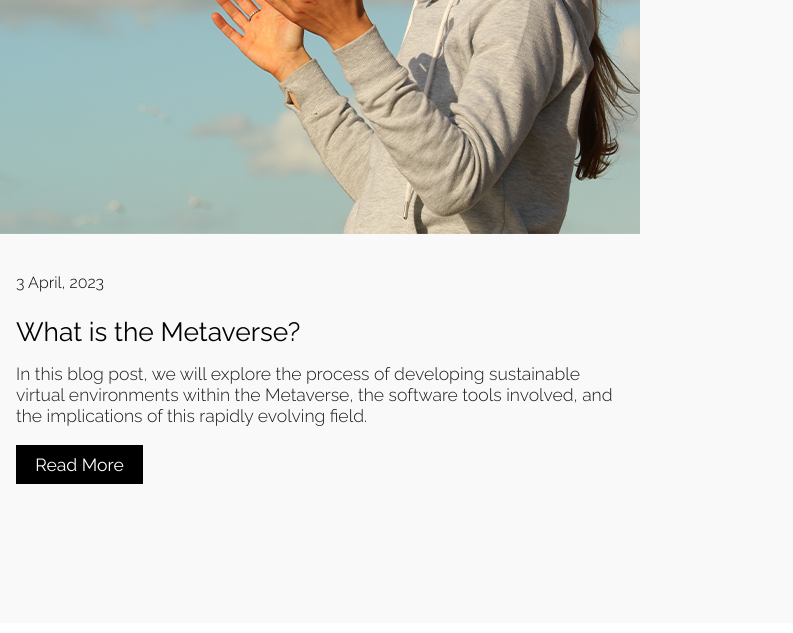
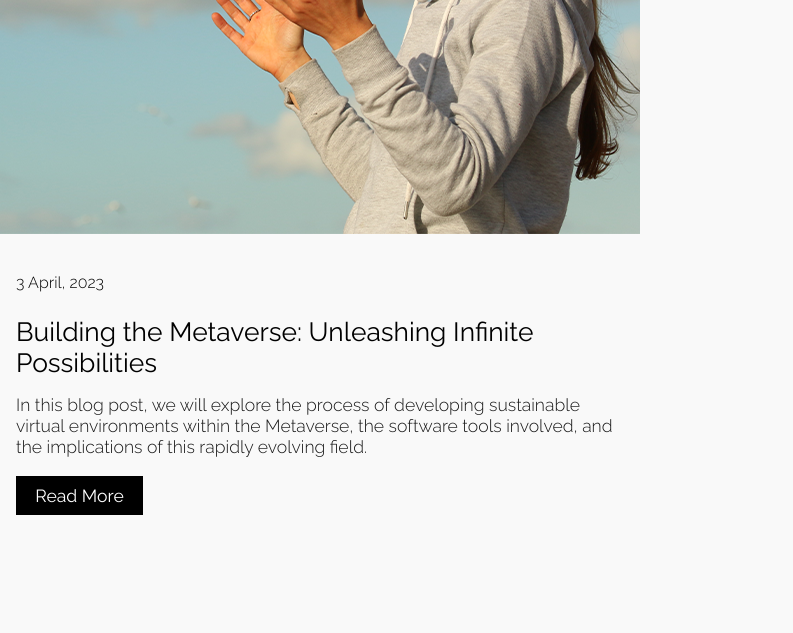
Before and after one commit to vlwhite/ThinkingWell, a plain HTML site: page blog.html in a window 1280 px wide. Shown: the part 950-1583 px from the top of the page, without its empty margins (0-793 px from the left). Drawn offline with nearby package versions, Linux system fonts and the light colour scheme.

Commit message:
Add files via upload

```diff
--- a/blog.html
+++ b/blog.html
@@ -48,7 +48,7 @@
                 </div>
                 <div class="blog-text">
                     <span>3 April, 2023</span>
-                    <h2>What is the Metaverse?</h2>
+                    <h2>Building the Metaverse: Unleashing Infinite Possibilities</h2>
                     <p>In this blog post, we will explore the process of developing sustainable virtual environments within the Metaverse, the software tools involved, and the implications of this rapidly evolving field.</p>
                     <a href="blog1.html">Read More</a>
                 </div>
```
Also changed, not shown: blog1.html (+1 -1 lines).
